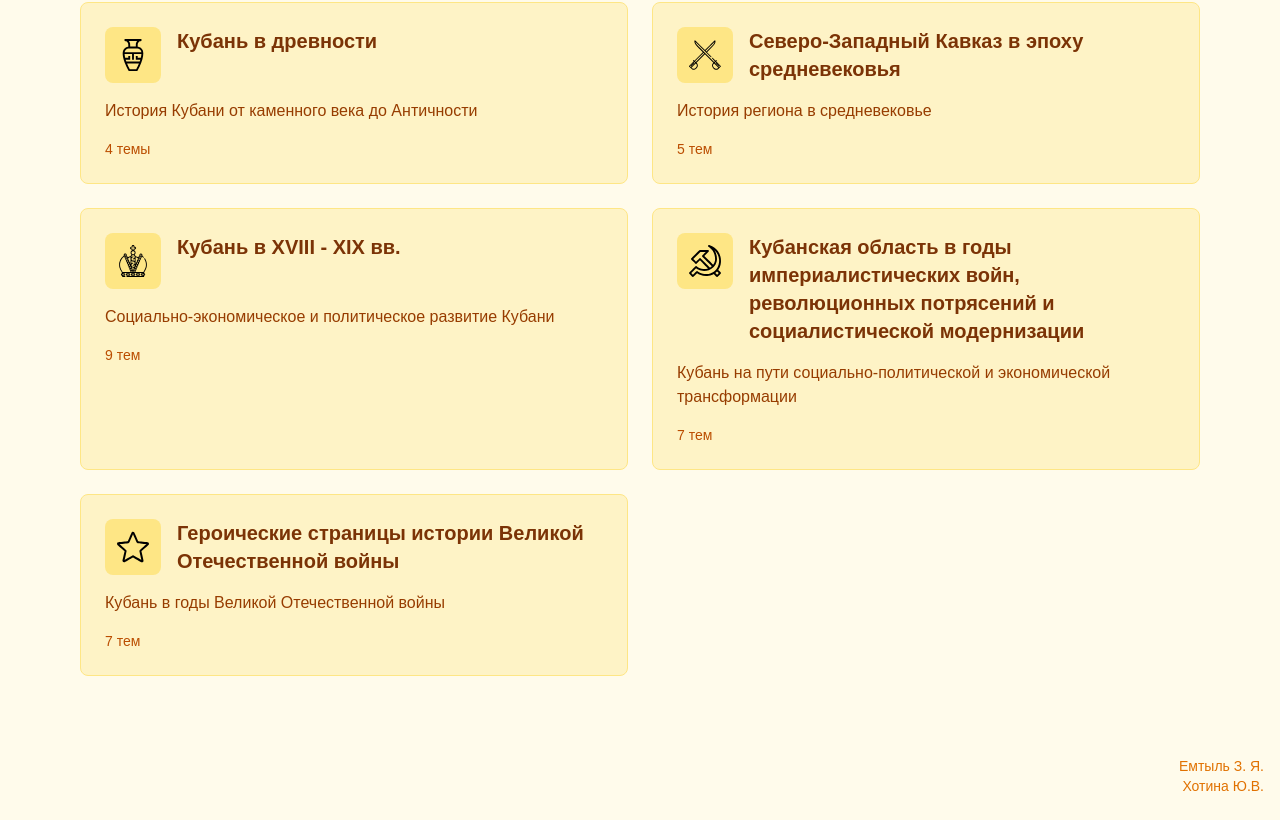
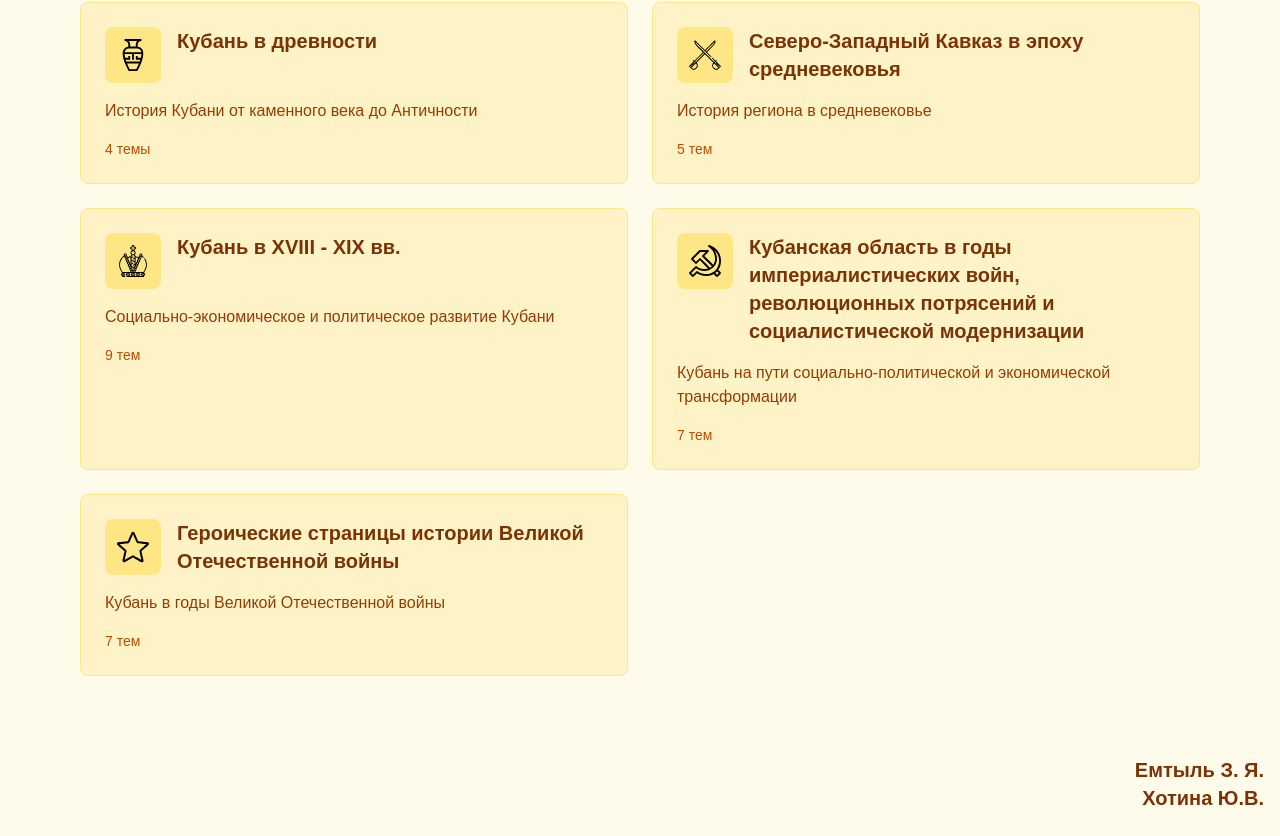
Before and after one commit to SolarWarlock/nextjs-boilerplate3, a Next.js app: page / in a window 1280 px wide. Shown: the part 500-1336 px from the top of the page. Built offline with nearby package versions, Linux system fonts and the light colour scheme.

Commit message:
pgfix+zarema

```diff
--- a/app/components/views/HomeView.tsx
+++ b/app/components/views/HomeView.tsx
@@ -97,10 +97,10 @@ export const HomeView: React.FC<HomeViewProps> = ({ sections, onSelectSection, i
             <div className="mt-12 pb-6 px-4">
                 <div className="container mx-auto">
                     <div className="text-center md:text-right">
-                        <p className="text-amber-600 text-sm">
+                        <p className="text-xl font-semibold text-amber-900">
                             Емтыль З. Я.
                         </p>
-                        <p className="text-amber-600 text-sm">
+                        <p className="text-xl font-semibold text-amber-900">
                             Хотина Ю.В.
                         </p>
                     </div>
```
Also changed, not shown: app/download/page.tsx (renamed from app/download/download_page.tsx).
